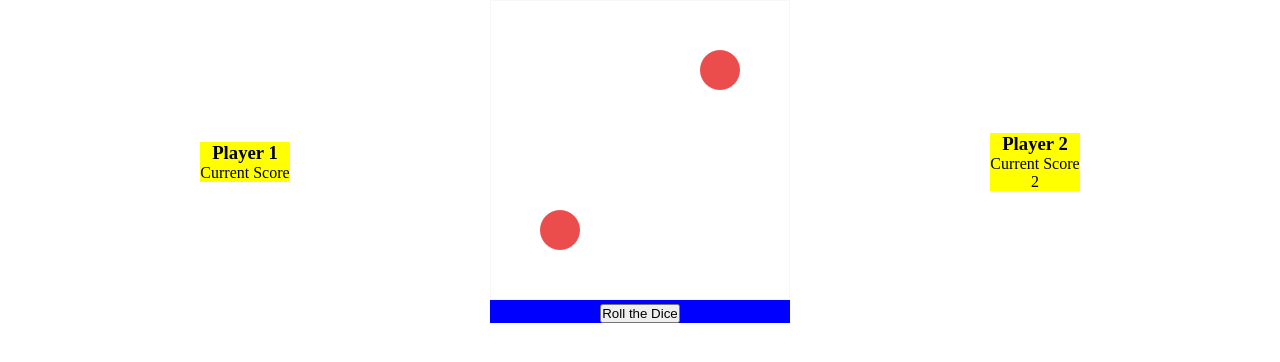
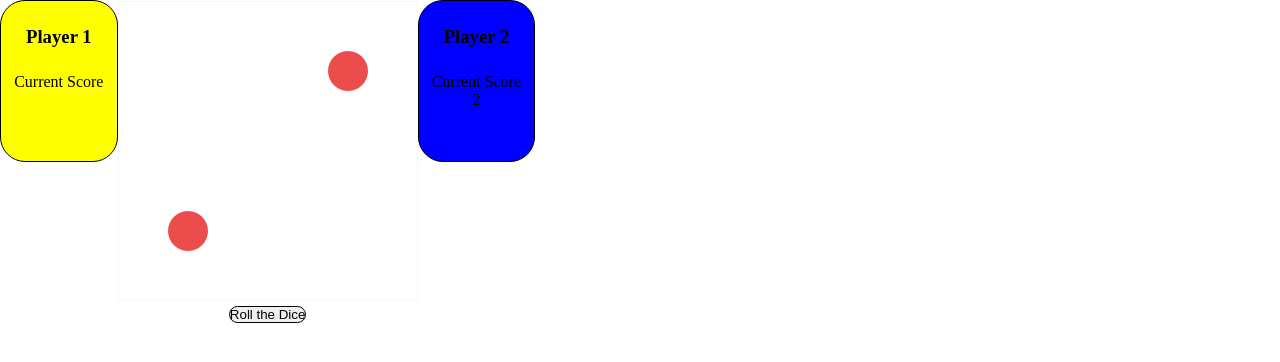
Before and after one commit to Ollie-Judge/diceroll-game-multiplayer, a plain HTML site: page index.html in a window 1280 px wide. Both pictures are taken after a click on the button "Roll the Dice". Drawn offline with Linux system fonts and the light colour scheme.

Commit message:
added more styling

```diff
--- a/index.html
+++ b/index.html
@@ -10,7 +10,7 @@
   <body>
     <div id="gameContainer">
       <div id="player1Div">
-        <h3>Player 1</h3>
+        <h3 class="playerTitle">Player 1</h3>
         <p id="player1DiceRollOutput"></p>
 
         <div>
@@ -40,7 +40,7 @@
       </div>
 
       <div id="player2Div">
-        <h3>Player 2</h3>
+        <h3 class="playerTitle">Player 2</h3>
         <p id="player2DiceRollOutput"></p>
 
         <div>
--- a/script.js
+++ b/script.js
@@ -4,67 +4,82 @@ let rollCounter = 0; // use this to count how many turns it took for the winner
 
 const diceRoll = () => {
   let randomDiceRoll = Math.floor(Math.random() * 6) + 1;
-  console.log(randomDiceRoll);
-  rollCounter++;
-
-  console.log("dice roll number" + rollCounter);
+  rollCounter++; // use this to change the colour of the background of which player is turn it is
 
   document.getElementById("diceImage").src = `./img/dice-${randomDiceRoll}.png`;
 
   document.getElementById("diceImage").classList.remove("hidden");
 
+  const player1ScoreFunction = () => {
+    document.getElementById("player1Score").textContent = player1Score;
+  };
+
+  const player1Active = () => {
+    document.getElementById("player1Div").style.background = "rgb(255,255,224)";
+  };
+
+  const player2ScoreFunction = () => {
+    document.getElementById("player2Score").textContent = player2Score;
+  };
+
+  const player2Active = () => {
+    document.getElementById("player2Div").style.background = "blue";
+  };
+
   if (rollCounter % 2 === 0) {
+    player1Active();
     switch (randomDiceRoll) {
       case 1:
         player1Score += 1;
-        document.getElementById("player1Score").textContent = player1Score;
+        player1ScoreFunction();
         break;
       case 2:
         player1Score += 2;
-        document.getElementById("player1Score").textContent = player1Score;
+        player1ScoreFunction();
         break;
       case 3:
         player1Score += 3;
-        document.getElementById("player1Score").textContent = player1Score;
+        player1ScoreFunction();
         break;
       case 4:
         player1Score += 4;
-        document.getElementById("player1Score").textContent = player1Score;
+        player1ScoreFunction();
         break;
       case 5:
         player1Score += 5;
-        document.getElementById("player1Score").textContent = player1Score;
+        player1ScoreFunction();
         break;
       case 6:
         player1Score += 6;
-        document.getElementById("player1Score").textContent = player1Score;
+        player1ScoreFunction();
         break;
     }
   } else {
+    player2Active();
     switch (randomDiceRoll) {
       case 1:
         player2Score += 1;
-        document.getElementById("player2Score").textContent = player2Score;
+        player2ScoreFunction();
         break;
       case 2:
         player2Score += 2;
-        document.getElementById("player2Score").textContent = player2Score;
+        player2ScoreFunction();
         break;
       case 3:
         player2Score += 3;
-        document.getElementById("player2Score").textContent = player2Score;
+        player2ScoreFunction();
         break;
       case 4:
         player2Score += 4;
-        document.getElementById("player2Score").textContent = player2Score;
+        player2ScoreFunction();
         break;
       case 5:
         player2Score += 5;
-        document.getElementById("player2Score").textContent = player2Score;
+        player2ScoreFunction();
         break;
       case 6:
         player2Score += 6;
-        document.getElementById("player2Score").textContent = player2Score;
+        player2ScoreFunction();
         break;
     }
   }
--- a/style.css
+++ b/style.css
@@ -1,6 +1,10 @@
 * {
   padding: 0;
   margin: 0;
+}
+
+body {
+  width: fit-content;
 }
 
 .hidden {
@@ -10,11 +14,15 @@
 #gameContainer {
   text-align: center;
   display: flex;
-  width: 100%;
+  width: fit-content;
+  margin: auto;
 }
 
 #diceContainer {
-  background: blue;
+  height: 10em;
+  width: fit-content;
+  margin: auto;
+  display: block;
 }
 
 #diceImage {
@@ -23,8 +31,31 @@
 
 #player1Div,
 #player2Div {
+  height: 10em;
+  width: fit-content;
   margin: auto;
+  border: 1px black solid;
+  border-radius: 25px;
+}
+
+#player1Div {
   background: yellow;
+}
+
+#player2Div {
+  background: blue;
+}
+
+.playerTitle {
+  margin: 25px;
+}
+
+button {
+  border: 1px black solid;
+  border-radius: 10px;
+}
+
+@media screen and (min-width: 800px) {
 }
 
 /* MAKE THIS THE DEFAULT STYLING
```
